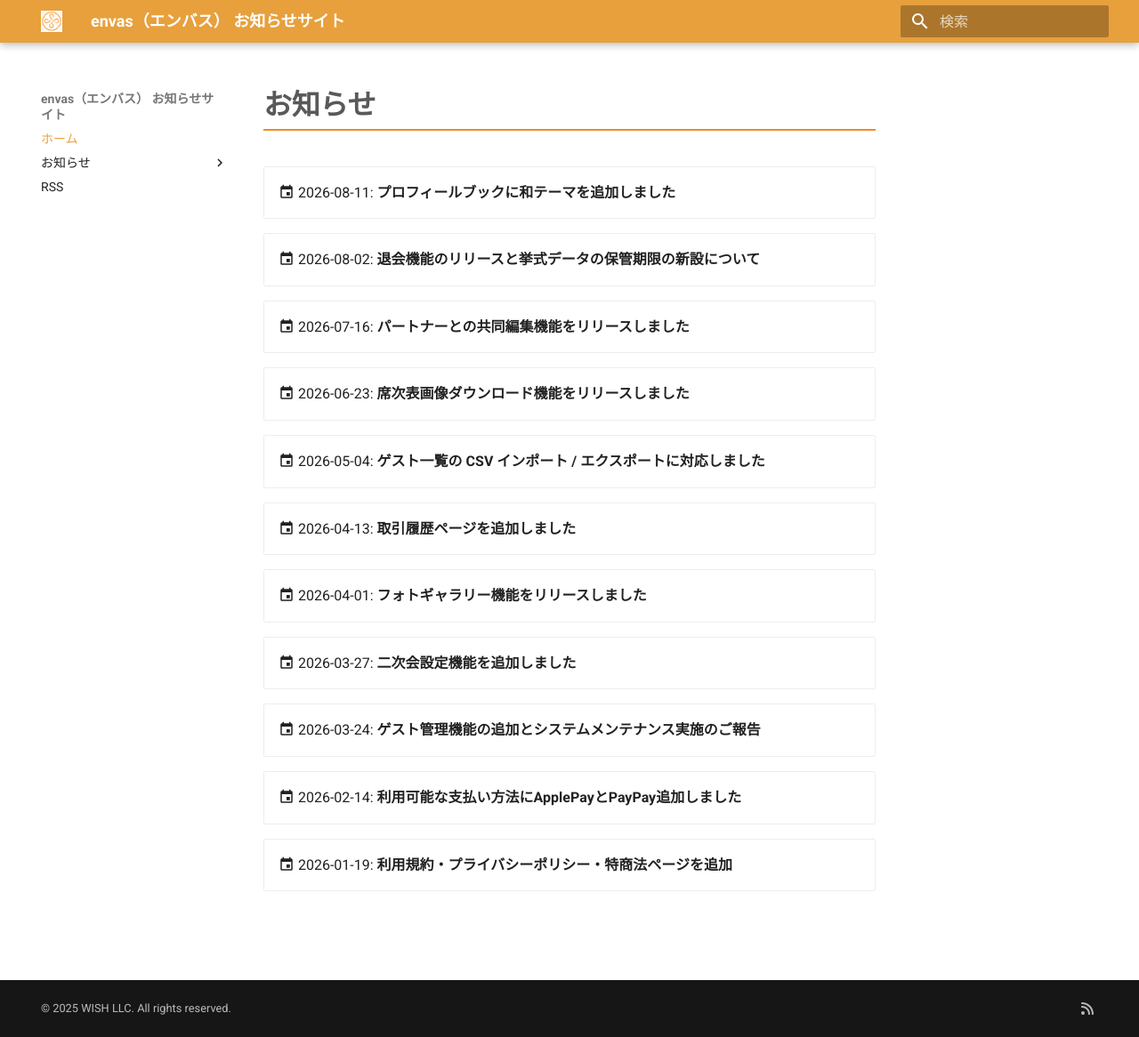
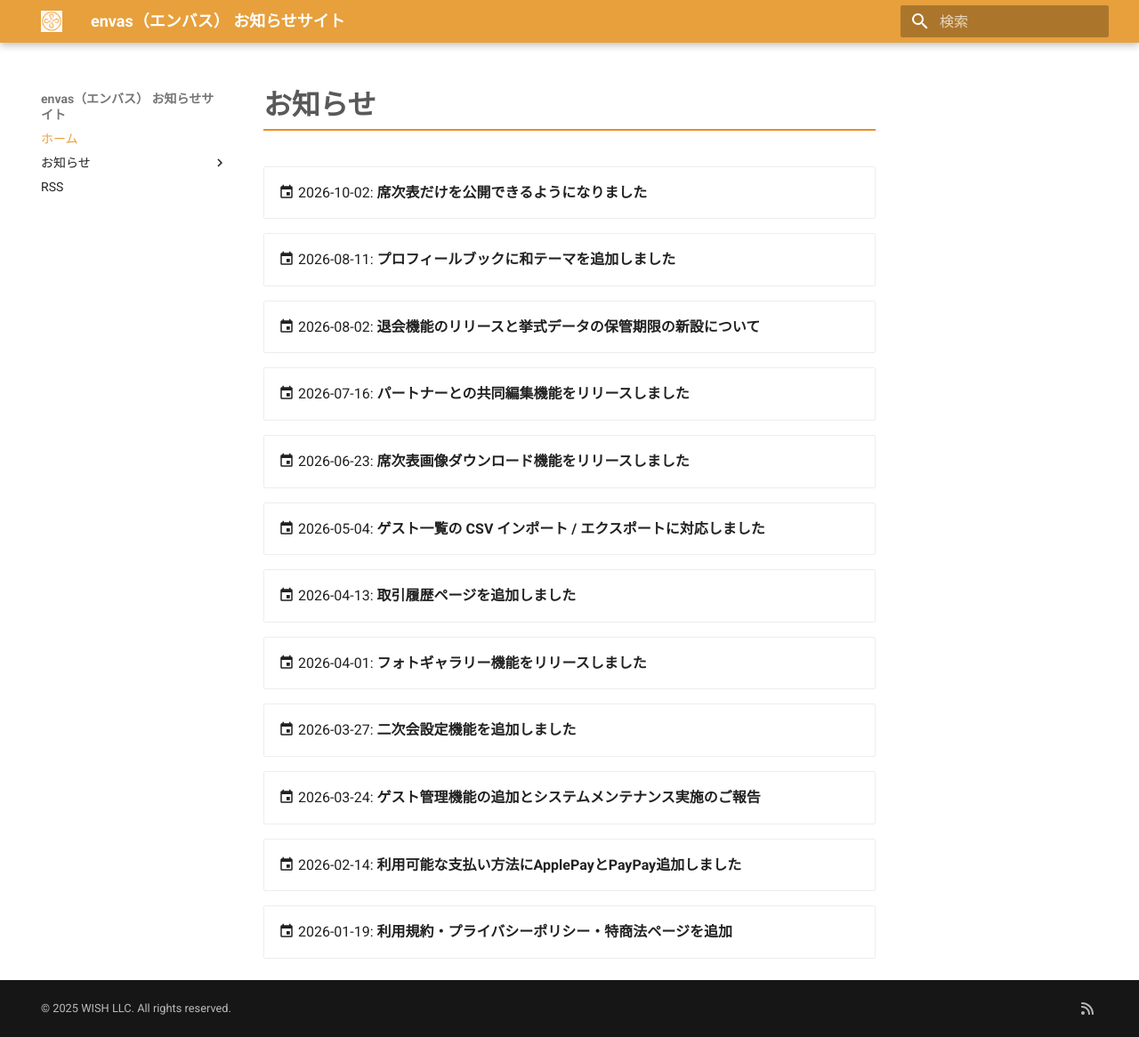
Before and after one commit to wish-corp/envas-info, an MkDocs documentation site: the page built from docs/index.md, in a window 1280 px wide and 1166 px high. Shown: the whole window at 89% size. Built offline with MkDocs 1.6.1 and Material for MkDocs 9.7.7, drawn with Linux system fonts in a browser that asks for light colours.

Commit message:
docs: お知らせ一覧にエントリを追加
Co-Authored-By: Claude Opus 5.5 <noreply@anthropic.com>
Claude-Session: https://claude.ai/code/session_01DFvpDNGgo71HcUwBr6KJt3

```diff
--- a/docs/index.md
+++ b/docs/index.md
@@ -1,4 +1,8 @@
 # お知らせ
+
+<div class="grid cards" markdown>
+- [:material-calendar: 2026-10-02: **席次表だけを公開できるようになりました**](news/2026-10-02-seating-chart-publish.md)
+</div>
 
 <div class="grid cards" markdown>
 - [:material-calendar: 2026-08-11: **プロフィールブックに和テーマを追加しました**](news/2026-08-11-profile-book-wa-theme.md)
```
